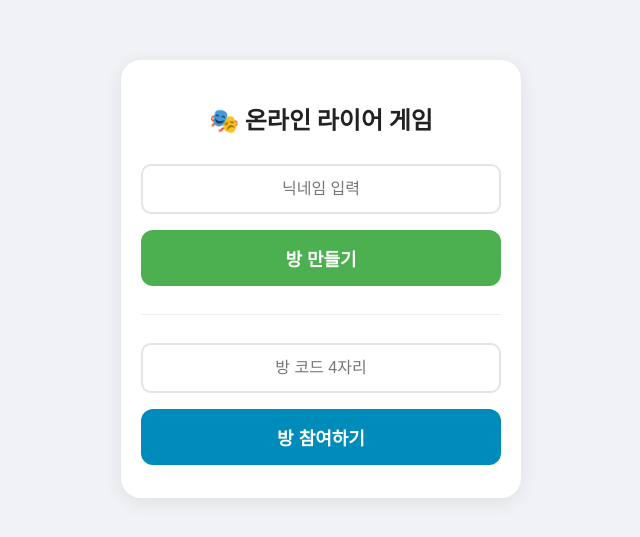
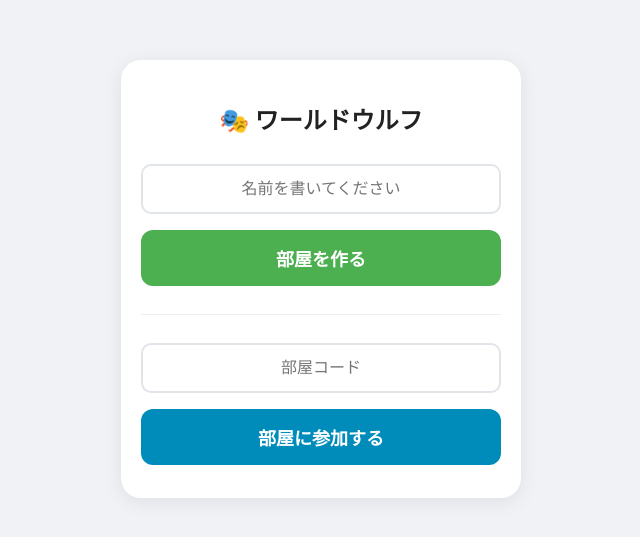
Before and after one commit to min23apple-oss/liar-game, a website: page public/index.html in a window 1280 px wide. Shown: the part 121-658 px from the top of the page, without its empty margins (319-959 px from the left). Drawn offline with nearby package versions, Linux system fonts and the light colour scheme; no server answers.

Commit message:
Update index.html

```diff
--- a/public/index.html
+++ b/public/index.html
@@ -1,9 +1,9 @@
 <!DOCTYPE html>
-<html lang="ko">
+<html lang="ja">
 <head>
     <meta charset="UTF-8">
     <meta name="viewport" content="width=device-width, initial-scale=1.0">
-    <title>온라인 라이어 게임</title>
+    <title>ワールドウルフ</title>
     <script src="https://cdn.socket.io/4.7.2/socket.io.min.js"></script>
     <style>
         * { box-sizing: border-box; }
@@ -50,15 +50,15 @@
 <body>
 
 <div class="container">
-    <h1>🎭 온라인 라이어 게임</h1>
+    <h1>🎭 ワールドウルフ</h1>
 
     <!-- 1. 로그인/방 입장 화면 -->
     <div id="login-screen">
-        <input type="text" id="nickname-input" placeholder="닉네임 입력"><br>
-        <button class="btn" onclick="createRoom()">방 만들기</button>
+        <input type="text" id="nickname-input" placeholder="名前を書いてください"><br>
+        <button class="btn" onclick="createRoom()">部屋を作る</button>
         <hr>
-        <input type="text" id="room-id-input" placeholder="방 코드 4자리"><br>
-        <button class="btn btn-secondary" onclick="joinRoom()">방 참여하기</button>
+        <input type="text" id="room-id-input" placeholder="部屋コード"><br>
+        <button class="btn btn-secondary" onclick="joinRoom()">部屋に参加する</button>
     </div>
 
     <!-- 2. 대기실 화면 -->
```
